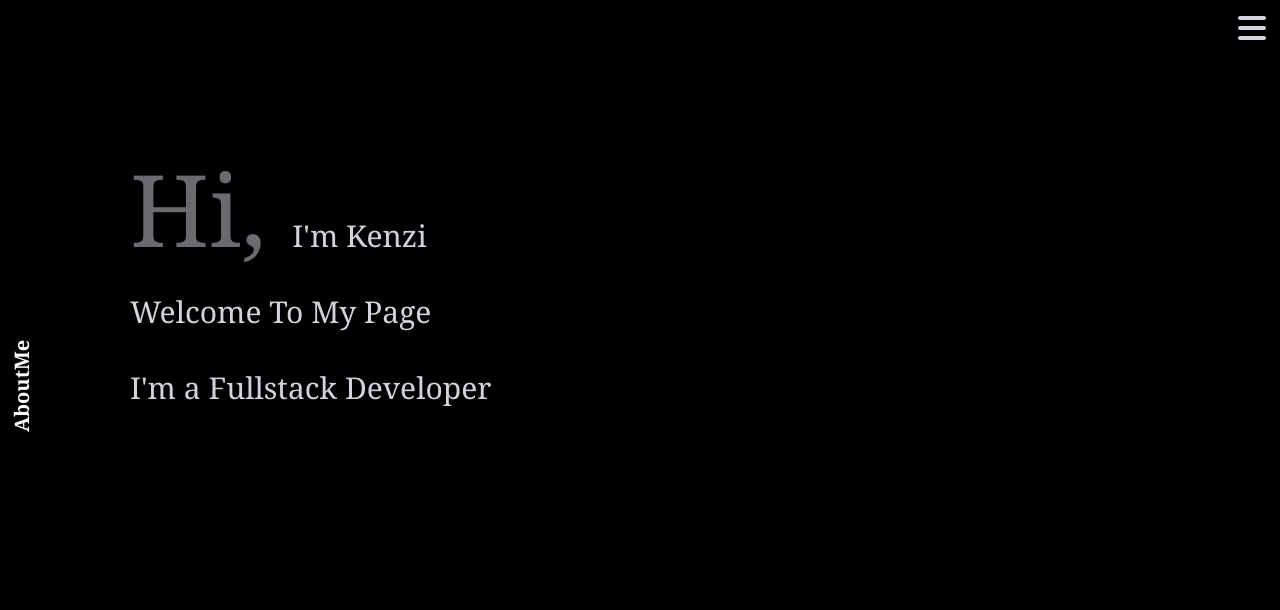
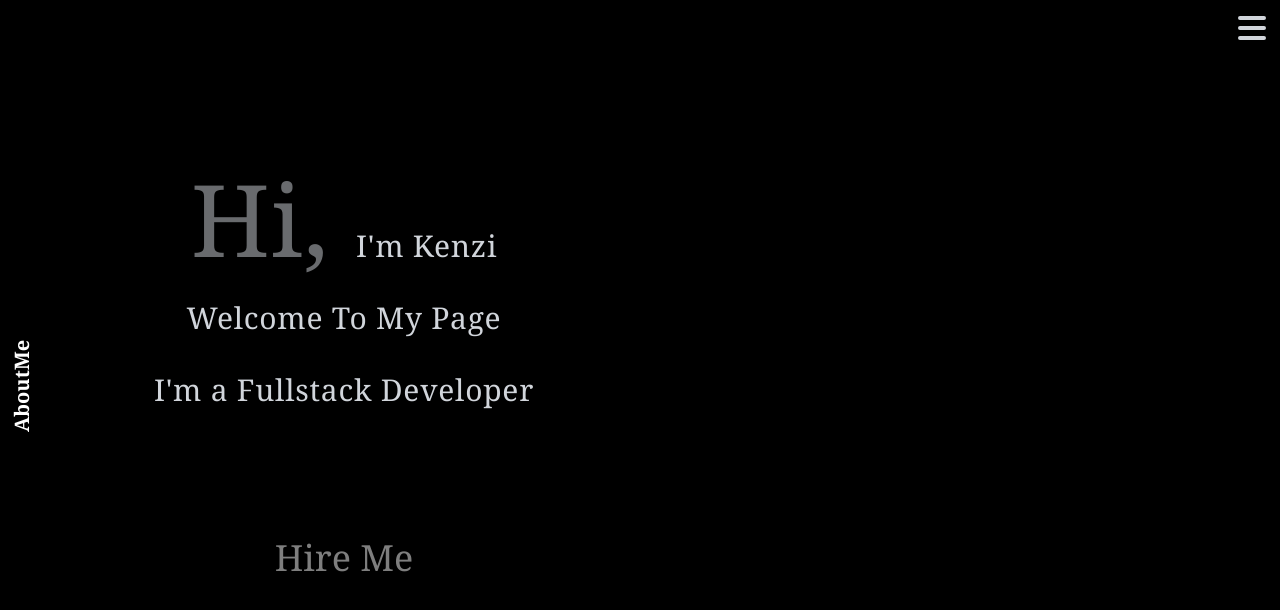
Before and after one commit to programmerkenzi/Portfolio, a Next.js app: page / in a window 1280 px wide. Shown: the top 610 px of the page. Built offline with nearby package versions, Linux system fonts and the light colour scheme.

Commit message:
added scroll note

```diff
--- /dev/null
+++ b/components/Arrow.js
@@ -0,0 +1,52 @@
+import React from 'react'
+import { motion, AnimatePresence } from "framer-motion"
+import { FontAwesomeIcon } from '@fortawesome/react-fontawesome'
+function Arrow({ showLeftArrow, showRightArrow }) {
+    return (
+        <AnimatePresence>
+            <div className="absolute flex flex-row justify-center flex-1 w-screen h-full text-white scale-x-90 opacity-60 space-x-10 mt-[85vh] font-bold  align-middle" >
+
+
+                <motion.div className="">
+                    <motion.svg
+
+                        animate={{ opacity: [0.2, 1, 0.2], x: [0, -10, 0] }}
+                        exit={{ opacity: 0 }}
+                        transition={{ duration: 3, repeat: 'Infinity', type: "linear" }}
+
+                        class="h-8 w-8" fill="none" viewBox="0 0 24 24" stroke="currentColor" strokeWidth="2">
+
+
+
+                        <path stroke-linecap="round" stroke-linejoin="round" d="M15 19l-7-7 7-7" />
+
+
+
+                    </motion.svg>
+                </motion.div>
+
+                <p className='text-base lg:text-lg'>Press keyboard to scroll page</p>
+
+                <motion.div className="">
+                    <span className="text-transparent hover:text-white"></span>
+                    <motion.svg
+                        exit={{ opacity: 0 }}
+                        animate={{ opacity: [0.2, 1, 0.2], x: [0, 10, 0] }}
+                        transition={{ duration: 3, repeat: 'Infinity', type: "linear" }}
+                        xmlns="http://www.w3.org/2000/svg" className="w-8 h-8" fill="none" viewBox="0 0 24 24" stroke="currentColor" strokeWidth={2}>
+
+
+                        <path strokeLinecap="round" strokeLinejoin="round" d="M9 5l7 7-7 7" />
+
+
+                    </motion.svg>
+                </motion.div>
+
+
+
+            </div>
+        </AnimatePresence>
+    )
+}
+
+export default Arrow
--- a/components/Hero.js
+++ b/components/Hero.js
@@ -1,37 +1,29 @@
 import React from 'react'
 import { motion, AnimatePresence } from 'framer-motion'
+import HireMeBtn from './HireMeBtn';
+import Arrow from './Arrow';
 
-const draw = {
-    hidden: { pathLength: 0, opacity: 0 },
 
-    visible: (i) => {
-        const delay = i * 1;
-        return {
-            pathLength: 1,
-            opacity: 1,
-            transition: {
-                pathLength: { delay, type: "spring", duration: 1.5, bounce: 0 },
-                opacity: { delay, duration: 0.01 }
-            }
-        };
-    }
-};
 
-function Hero({ setInViewportElIndex }) {
+function Hero({ setInViewportElIndex, isBigScreen }) {
     return (
         <AnimatePresence>
+            {
+                isBigScreen &&
+                <Arrow />
+            }
             <motion.div
                 id="hero"
                 whileInView={() => setInViewportElIndex(0)}
 
-                className="grid w-screen h-screen p-10 mb-10 text-base shrink-0 xl:grid-cols-2 md:text-2xl lg:text-2xl xl:text-3xl ">
+                className="grid w-screen h-screen p-12 text-base cursor-pointer md:py-[12.5%] shrink-0 xl:grid-cols-2 md:text-2xl lg:text-2xl xl:text-3xl ">
 
                 <div className="w-full h-full ">
-                    <div className="flex flex-col flex-1 pl-[50%] pt-[50%] translate-x-[-25%] translate-y-[-25%] md:pt-[25%] md:pl-[15%] md:translate-x-0 md:translate-y-0 overflow-hidden ">
-                        <div className="">
+                    <div className="flex flex-col flex-1 p-10 space-y-5 tracking-wide text-center md:space-y-9 md:p-15">
+                        <div className="flex-row justify-center flex-1 w-full ">
                             <motion.span
 
-                                animate={{ opacity: [0, 1, 0.5], margin: [-10, 0] }}
+                                animate={{ opacity: [0, 1, 0.5], margin: [-10, 0], }}
                                 transition={{ duration: 1.5, type: "linear" }}
                                 className="text-[35px] md:text-[60px] lg:text-[80px] xl:text-[100px]">Hi, </motion.span>
                             <motion.span
@@ -45,49 +37,17 @@ function Hero({ setInViewportElIndex }) {
                         <motion.span
                             animate={{ opacity: [0, 1], x: [50, 0] }}
                             transition={{ duration: 1.5, delay: 1.5, type: "linear" }}
-                            className="mt-5 md:mt-10">Welcome To My Page</motion.span>
+                            className="">Welcome To My Page</motion.span>
                         <motion.span
                             animate={{ opacity: [0, 1], x: [50, 0] }}
                             transition={{ duration: 1.5, delay: 3, type: "linear" }}
-                            className="mt-5 md:mt-10">I'm a Fullstack Developer</motion.span>
+                            className="">I'm a Fullstack Developer</motion.span>
                     </div>
 
-                    {/* <motion.div
-                        whileHover={{ scale: 1.05, color: 'black', fill: 'white' }}
-                        className=" mt-12 ml-[5%] relative ">
-
-                        <motion.svg
-                            width="400"
-                            height="200"
-                            viewBox="0 0 600 600"
-                            initial="hidden"
-                            animate="visible"
-
-                        >
-                            <motion.rect
-                                width="400"
-                                height="180"
-                                x="0"
-                                y="0"
-                                rx="20"
-                                stroke="#fff"
-                                variants={draw}
-                                custom={6.5}
-                                style={{ strokeWidth: 10 }}
-
-                            />
-
-                        </motion.svg>
-
-                        <motion.span
-                            animate={{ opacity: [0, 1], x: [50, 0] }}
-                            transition={{ duration: 1, delay: 5, type: "linear" }}
-                            whileHover={{ color: 'red' }}
-                            className="absolute top-[6%] left-[15%] text-2xl ">Hire Me</motion.span>
-                    </motion.div> */}
+                    <HireMeBtn isBigScreen={isBigScreen} />
 
                 </div>
-            </motion.div>
+            </motion.div >
         </AnimatePresence >
     )
 }
```
